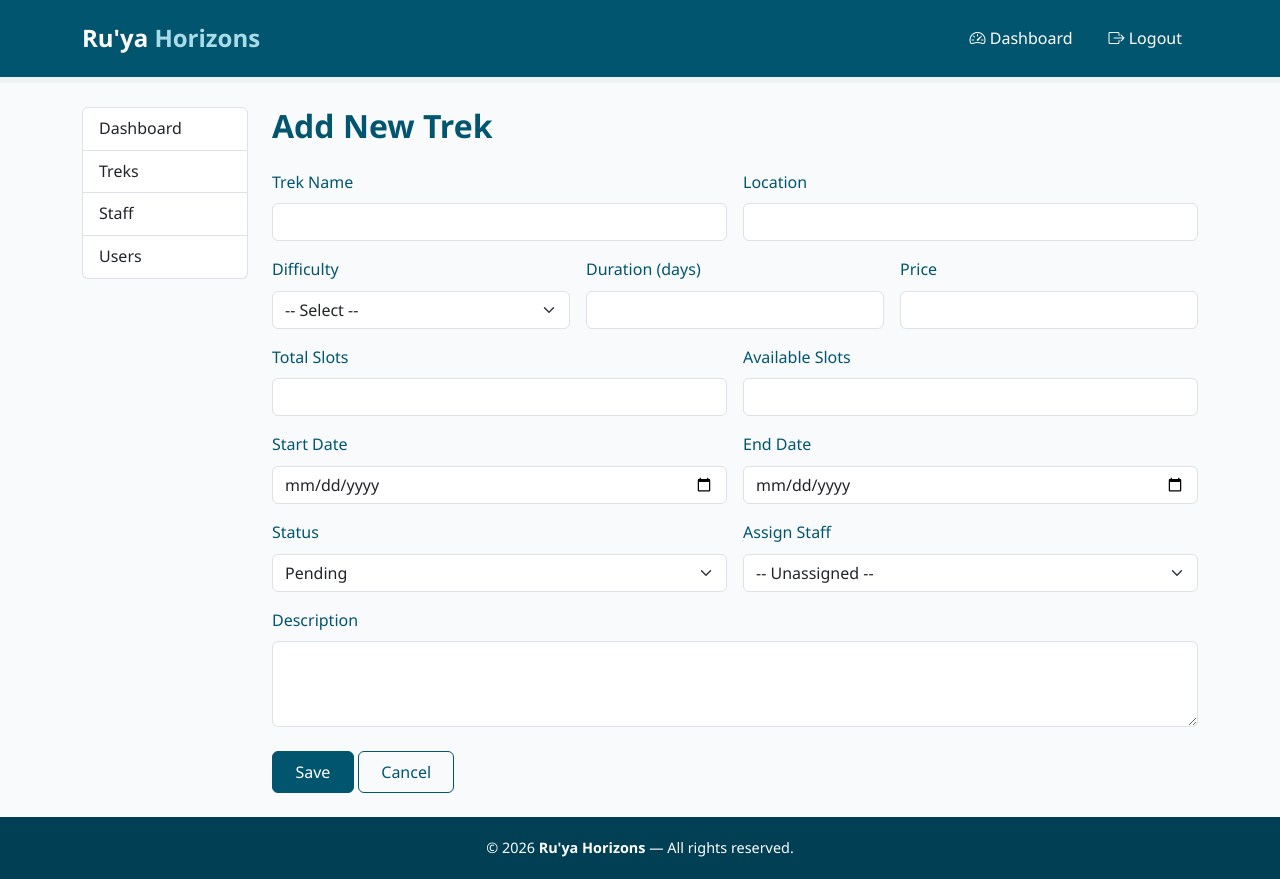
After one commit to 24f3003190ds/Trekking-Management-App-V1, a Flask app: page /admin/treks/add in a window 1280 px wide. The commit adds this page. Run offline with Flask 3, Linux system fonts and the light colour scheme; a user stored in the database is signed in; data comes from the database, SQL or seed files in the repository; both versions use the stored data as it was after the commit.

Commit message:
Milestone 3 TMA Admin Dashboard and Management

```diff
--- a/app.py
+++ b/app.py
@@ -2,6 +2,7 @@ from flask import Flask, render_template, redirect, url_for, request
 from flask_sqlalchemy import SQLAlchemy
 from flask_login import LoginManager, current_user, login_user, logout_user, login_required
 from werkzeug.security import generate_password_hash, check_password_hash
+from datetime import datetime
 
 app = Flask(__name__)
 
@@ -11,7 +12,7 @@ app.config['SQLALCHEMY_TRACK_MODIFICATIONS'] = False
 app.config['SECRET_KEY'] = 'trek_secret_key'
 
 # Initialize database
-from models import db, User, Staff
+from models import db, User, Staff, Trek, Booking
 db.init_app(app)
 
 # ===== Create tables and seed admin (runs once at startup) =====
@@ -128,7 +129,197 @@ def logout():
 def admin_dashboard():
     if current_user.role != 'admin':
         return "Access denied: Admins only", 403
-    return "Admin dashboard coming soon"
+
+    total_treks = Trek.query.count()
+    total_users = User.query.filter_by(role='trekker').count()
+    total_staff = Staff.query.count()
+    total_bookings = Booking.query.count()
+    all_bookings = Booking.query.order_by(Booking.booking_date.desc()).all()
+
+    return render_template('admin_dashboard.html',
+                            total_treks=total_treks,
+                            total_users=total_users,
+                            total_staff=total_staff,
+                            total_bookings=total_bookings,
+                            all_bookings=all_bookings)
+
+@app.route('/admin/treks')
+@login_required
+def admin_treks():
+    if current_user.role != 'admin':
+        return "Access denied: Admins only", 403
+
+    search_query = request.args.get('q', '')
+    if search_query:
+        treks = Trek.query.filter(Trek.name.ilike(f'%{search_query}%')).all()
+    else:
+        treks = Trek.query.all()
+
+    return render_template('admin_manage_treks.html', treks=treks, search_query=search_query)
+
+
+@app.route('/admin/treks/delete/<int:trek_id>')
+@login_required
+def admin_delete_trek(trek_id):
+    if current_user.role != 'admin':
+        return "Access denied: Admins only", 403
+
+    trek = Trek.query.get_or_404(trek_id)
+    db.session.delete(trek)
+    db.session.commit()
+    return redirect(url_for('admin_treks'))
+
+
+@app.route('/admin/treks/add', methods=['GET', 'POST'])
+@login_required
+def admin_add_trek():
+    if current_user.role != 'admin':
+        return "Access denied: Admins only", 403
+
+    approved_staff = Staff.query.filter_by(is_approved=True).all()
+
+    if request.method == 'POST':
+        name = request.form.get('name')
+        location = request.form.get('location')
+        difficulty = request.form.get('difficulty')
+        duration = request.form.get('duration')
+        price = request.form.get('price')
+        total_slots = request.form.get('total_slots')
+        available_slots = request.form.get('available_slots')
+        start_date = request.form.get('start_date')
+        end_date = request.form.get('end_date')
+        status = request.form.get('status')
+        assigned_staff_id = request.form.get('assigned_staff_id') or None
+        description = request.form.get('description')
+
+        new_trek = Trek(
+            name=name,
+            location=location,
+            difficulty=difficulty,
+            duration=int(duration),
+            price=float(price),
+            total_slots=int(total_slots),
+            available_slots=int(available_slots),
+            start_date=datetime.strptime(start_date, '%Y-%m-%d').date(),
+            end_date=datetime.strptime(end_date, '%Y-%m-%d').date(),
+            status=status,
+            assigned_staff_id=int(assigned_staff_id) if assigned_staff_id else None,
+            description=description
+        )
+        db.session.add(new_trek)
+        db.session.commit()
+        return redirect(url_for('admin_treks'))
+
+    return render_template('admin_trek_form.html', trek=None, approved_staff=approved_staff)
+
+
+@app.route('/admin/treks/edit/<int:trek_id>', methods=['GET', 'POST'])
+@login_required
+def admin_edit_trek(trek_id):
+    if current_user.role != 'admin':
+        return "Access denied: Admins only", 403
+
+    trek = Trek.query.get_or_404(trek_id)
+    approved_staff = Staff.query.filter_by(is_approved=True).all()
+
+    if request.method == 'POST':
+        trek.name = request.form.get('name')
+        trek.location = request.form.get('location')
+        trek.difficulty = request.form.get('difficulty')
+        trek.duration = int(request.form.get('duration'))
+        trek.price = float(request.form.get('price'))
+        trek.total_slots = int(request.form.get('total_slots'))
+        trek.available_slots = int(request.form.get('available_slots'))
+        trek.start_date = datetime.strptime(request.form.get('start_date'), '%Y-%m-%d').date()
+        trek.end_date = datetime.strptime(request.form.get('end_date'), '%Y-%m-%d').date()
+        trek.status = request.form.get('status')
+        assigned_staff_id = request.form.get('assigned_staff_id') or None
+        trek.assigned_staff_id = int(assigned_staff_id) if assigned_staff_id else None
+        trek.description = request.form.get('description')
+
+        db.session.commit()
+        return redirect(url_for('admin_treks'))
+
+    return render_template('admin_trek_form.html', trek=trek, approved_staff=approved_staff)
+
+
+@app.route('/admin/staff')
+@login_required
+def admin_staff():
+    if current_user.role != 'admin':
+        return "Access denied: Admins only", 403
+
+    search_query = request.args.get('q', '')
+    if search_query:
+        staff_list = Staff.query.join(User).filter(User.username.ilike(f'%{search_query}%')).all()
+    else:
+        staff_list = Staff.query.all()
+
+    return render_template('admin_manage_staff.html', staff_list=staff_list, search_query=search_query)
+
+
+@app.route('/admin/staff/approve/<int:staff_id>')
+@login_required
+def admin_approve_staff(staff_id):
+    if current_user.role != 'admin':
+        return "Access denied: Admins only", 403
+
+    staff = Staff.query.get_or_404(staff_id)
+    staff.is_approved = True
+    db.session.commit()
+    return redirect(url_for('admin_staff'))
+
+
+@app.route('/admin/staff/blacklist/<int:staff_id>')
+@login_required
+def admin_blacklist_staff(staff_id):
+    if current_user.role != 'admin':
+        return "Access denied: Admins only", 403
+
+    staff = Staff.query.get_or_404(staff_id)
+    staff.is_approved = False
+    db.session.commit()
+    return redirect(url_for('admin_staff'))
+
+
+@app.route('/admin/users')
+@login_required
+def admin_users():
+    if current_user.role != 'admin':
+        return "Access denied: Admins only", 403
+
+    search_query = request.args.get('q', '')
+    if search_query:
+        users = User.query.filter_by(role='trekker').filter(User.username.ilike(f'%{search_query}%')).all()
+    else:
+        users = User.query.filter_by(role='trekker').all()
+
+    return render_template('admin_manage_users.html', users=users, search_query=search_query)
+
+
+@app.route('/admin/users/deactivate/<int:user_id>')
+@login_required
+def admin_deactivate_user(user_id):
+    if current_user.role != 'admin':
+        return "Access denied: Admins only", 403
+
+    user = User.query.get_or_404(user_id)
+    user.is_active = False
+    db.session.commit()
+    return redirect(url_for('admin_users'))
+
+
+@app.route('/admin/users/activate/<int:user_id>')
+@login_required
+def admin_activate_user(user_id):
+    if current_user.role != 'admin':
+        return "Access denied: Admins only", 403
+
+    user = User.query.get_or_404(user_id)
+    user.is_active = True
+    db.session.commit()
+    return redirect(url_for('admin_users'))
+
 
 @app.route('/staff/dashboard')
 @login_required
--- a/models.py
+++ b/models.py
@@ -45,7 +45,7 @@ class Staff(db.Model):
     contact = db.Column(db.String(100), nullable=True)
     is_approved = db.Column(db.Boolean, default=False)
 
-
+    user = db.relationship('User', backref='staff_profile')
     treks = db.relationship('Trek', backref='staff', lazy=True)
 
 class Booking(db.Model):
--- /dev/null
+++ b/templates/admin_sidebar.html
@@ -0,0 +1,8 @@
+<div class="col-md-3 col-lg-2">
+    <div class="list-group">
+        <a href="{{ url_for('admin_dashboard') }}" class="list-group-item list-group-item-action">Dashboard</a>
+        <a href="{{ url_for('admin_treks') }}" class="list-group-item list-group-item-action">Treks</a>
+        <a href="{{ url_for('admin_staff') }}" class="list-group-item list-group-item-action">Staff</a>
+        <a href="{{ url_for('admin_users') }}" class="list-group-item list-group-item-action">Users</a>
+    </div>
+</div>
--- /dev/null
+++ b/templates/admin_trek_form.html
@@ -0,0 +1,105 @@
+{% extends "base.html" %}
+{% block title %}{% if trek %}Edit Trek{% else %}Add New Trek{% endif %}{% endblock %}
+{% block content %}
+<div class="container my-4">
+    <div class="row">
+        {% include "admin_sidebar.html" %}
+
+        <div class="col-md-9 col-lg-10">
+            <h2 class="page-heading mb-4">{% if trek %}Edit Trek{% else %}Add New Trek{% endif %}</h2>
+
+            {% if error %}
+            <div class="auth-error">{{ error }}</div>
+            {% endif %}
+
+            <form method="POST">
+                <div class="row g-3">
+                    <div class="col-md-6">
+                        <label class="form-label">Trek Name</label>
+                        <input type="text" name="name" class="form-control"
+                               value="{{ trek.name if trek else '' }}" required>
+                    </div>
+                    <div class="col-md-6">
+                        <label class="form-label">Location</label>
+                        <input type="text" name="location" class="form-control"
+                               value="{{ trek.location if trek else '' }}" required>
+                    </div>
+
+                    <div class="col-md-4">
+                        <label class="form-label">Difficulty</label>
+                        <select name="difficulty" class="form-select" required>
+                            <option value="">-- Select --</option>
+                            {% for level in ['Easy', 'Moderate', 'Hard'] %}
+                            <option value="{{ level }}" {% if trek and trek.difficulty == level %}selected{% endif %}>{{ level }}</option>
+                            {% endfor %}
+                        </select>
+                    </div>
+                    <div class="col-md-4">
+                        <label class="form-label">Duration (days)</label>
+                        <input type="number" name="duration" class="form-control" min="1"
+                               value="{{ trek.duration if trek else '' }}" required>
+                    </div>
+                    <div class="col-md-4">
+                        <label class="form-label">Price</label>
+                        <input type="number" name="price" class="form-control" step="0.01" min="0"
+                               value="{{ trek.price if trek else '' }}" required>
+                    </div>
+
+                    <div class="col-md-6">
+                        <label class="form-label">Total Slots</label>
+                        <input type="number" name="total_slots" class="form-control" min="1"
+                               value="{{ trek.total_slots if trek else '' }}" required>
+                    </div>
+                    <div class="col-md-6">
+                        <label class="form-label">Available Slots</label>
+                        <input type="number" name="available_slots" class="form-control" min="0"
+                               value="{{ trek.available_slots if trek else '' }}" required>
+                    </div>
+
+                    <div class="col-md-6">
+                        <label class="form-label">Start Date</label>
+                        <input type="date" name="start_date" class="form-control"
+                               value="{{ trek.start_date if trek else '' }}" required>
+                    </div>
+                    <div class="col-md-6">
+                        <label class="form-label">End Date</label>
+                        <input type="date" name="end_date" class="form-control"
+                               value="{{ trek.end_date if trek else '' }}" required>
+                    </div>
+
+                    <div class="col-md-6">
+                        <label class="form-label">Status</label>
+                        <select name="status" class="form-select" required>
+                            {% for s in ['Pending', 'Approved', 'Open', 'Closed', 'Completed'] %}
+                            <option value="{{ s }}" {% if trek and trek.status == s %}selected{% endif %}>{{ s }}</option>
+                            {% endfor %}
+                        </select>
+                    </div>
+                    <div class="col-md-6">
+                        <label class="form-label">Assign Staff</label>
+                        <select name="assigned_staff_id" class="form-select">
+                            <option value="">-- Unassigned --</option>
+                            {% for staff in approved_staff %}
+                            <option value="{{ staff.id }}"
+                                {% if trek and trek.assigned_staff_id == staff.id %}selected{% endif %}>
+                                {{ staff.user.username }}
+                            </option>
+                            {% endfor %}
+                        </select>
+                    </div>
+
+                    <div class="col-12">
+                        <label class="form-label">Description</label>
+                        <textarea name="description" class="form-control" rows="3" required>{{ trek.description if trek else '' }}</textarea>
+                    </div>
+                </div>
+
+                <div class="mt-4" >
+                    <button type="submit" class="btn btn-primary">Save</button>
+                    <a href="{{ url_for('admin_treks') }}" class="btn btn-outline-primary">Cancel</a>
+                </div>
+            </form>
+        </div>
+    </div>
+</div>
+{% endblock %}
```
Also changed, not shown: templates/admin_dashboard.html (added, +66 -0 lines), templates/admin_manage_staff.html (added, +63 -0 lines), templates/admin_manage_treks.html (added, +59 -0 lines), templates/admin_manage_users.html (added, +61 -0 lines), instance/tma.db, templates/base.html (indentation only).
